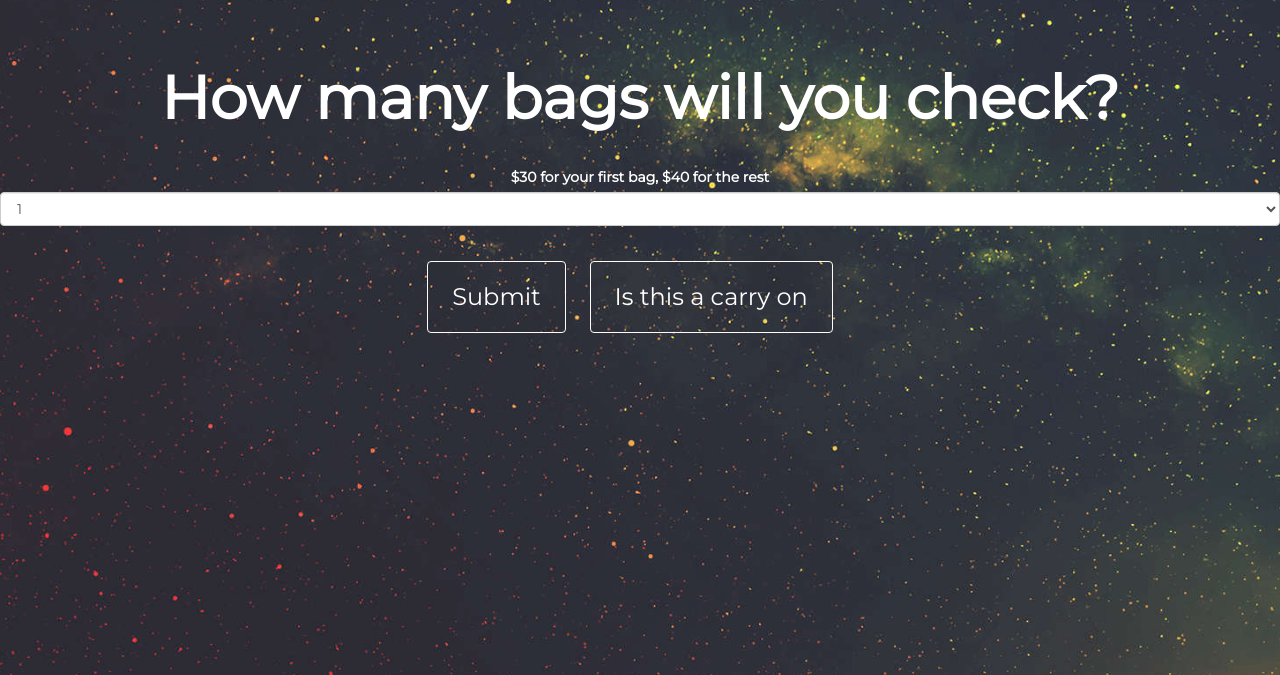
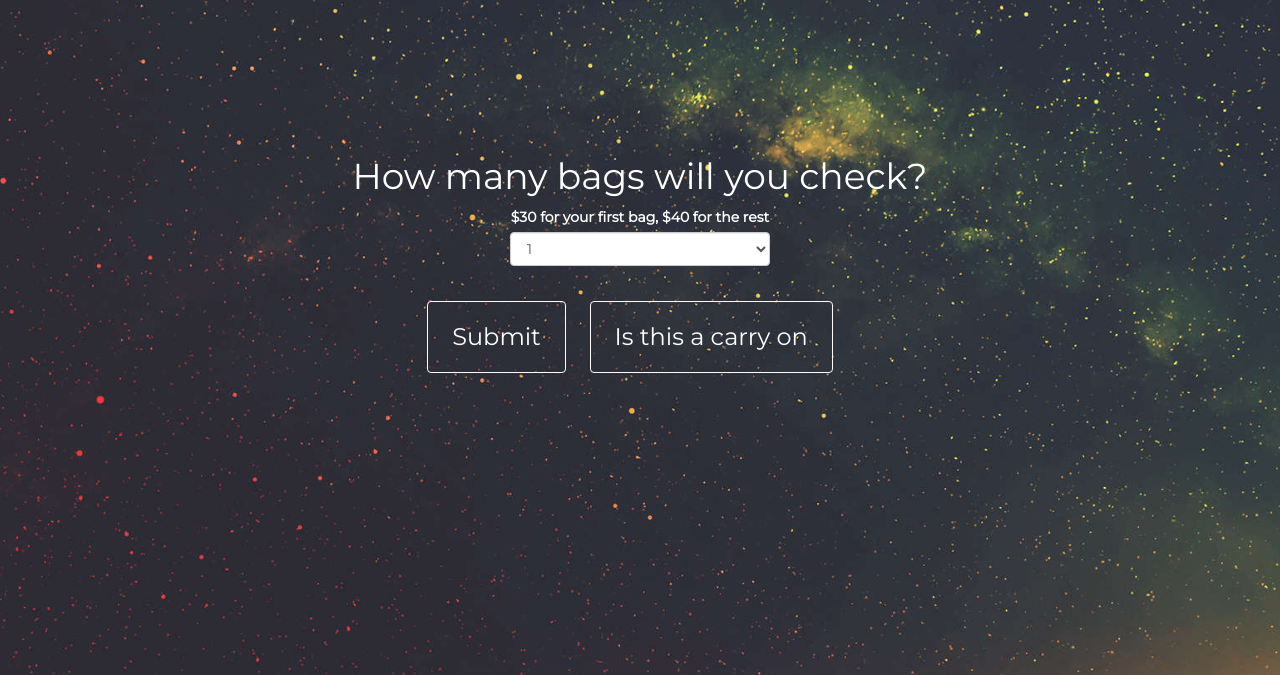
Before and after one commit to governorx/BEHACK2018, a website: page views/LuggageManager.html in a window 1280 px wide. Shown: the part 125-800 px from the top of the page. Drawn offline with nearby package versions, Linux system fonts and the light colour scheme; files that its build step writes are made by us from their sources; no server answers; files whose address does not match are found by name.

Commit message:
Formatting to luggage and home

```diff
--- a/views/LuggageManager.html
+++ b/views/LuggageManager.html
@@ -36,7 +36,7 @@
         <a class="navbar-brand" href="#">
           <img src="/aa-logo.png" width="400">
         </a>
-
+        <br> </br>
         <div class="navbar-header">
             <button type="button" class="navbar-toggle" data-toggle="collapse" data-target="#myNavbar">
                 <span class="icon-bar"></span>
@@ -60,10 +60,13 @@
         </div>
       </div>
     </nav>
-    <div class="hero">
-        <h1>How many bags will you check?</h1>
-      <div class="form-group">
-        <label for="exampleFormControlSelect1">$30 for your first bag, $40 for the rest </label>
+    <br> </br>
+    <br> </br>
+    <br> </br>
+    <div class="collapse navbar-collapse" align="middle">
+        <td valign="bottom"> <h1>How many bags will you check?</h1></td>
+      <div class="form-group" style="width:260px;">
+        <label for="exampleFormControlSelect1" align="right">$30 for your first bag, $40 for the rest </label>
         <select class="form-control" id="numLug">
           <option>1</option>
           <option>2</option>
```
Also changed, not shown: views/Webpage/webpage.html (+1 -0 lines).
